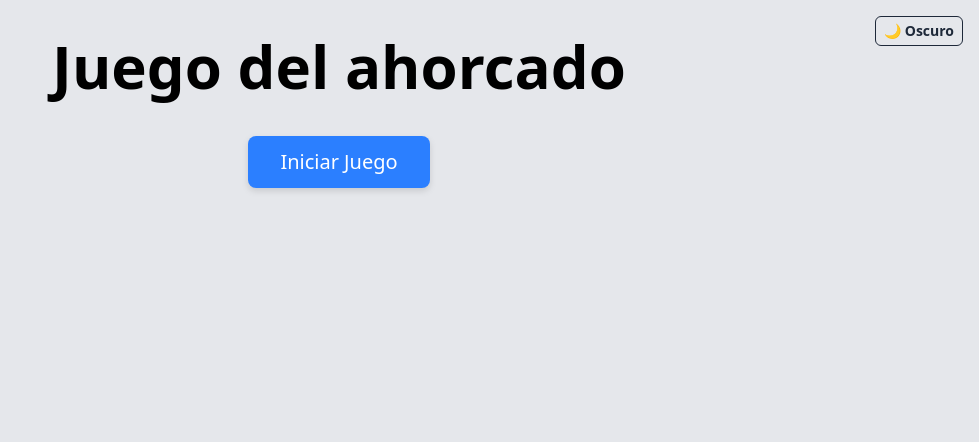
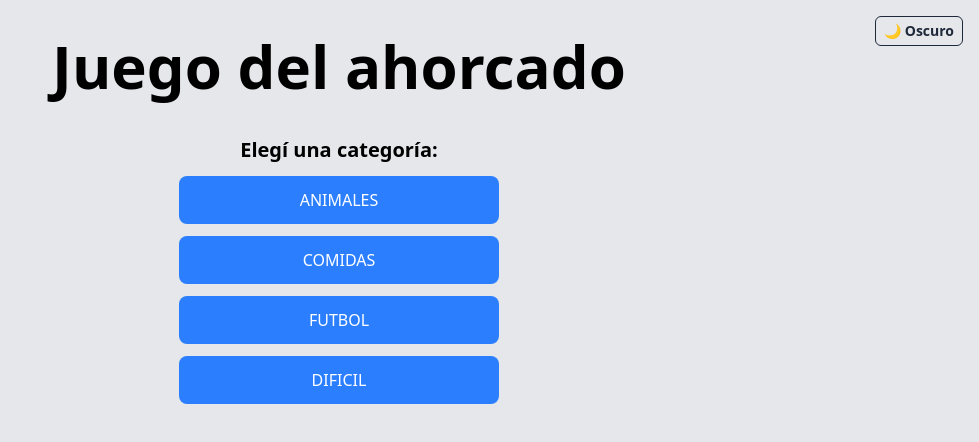
Before and after one commit to joaub/juego-del-ahorcado.V2, a React (Vite) app: page / in a window 1280 px wide. Shown: the top 442 px of the page, without its empty margins (301-1280 px from the left). Built offline with nearby package versions, Linux system fonts and the light colour scheme.

Commit message:
dividiendo por categorias

```diff
--- a/src/App.jsx
+++ b/src/App.jsx
@@ -12,10 +12,15 @@ function App() {
   const [palabraAdivinada, setPalabraAdivinada] = useState([]);
   const [letrasIngresadas, setLetrasIngresadas] = useState(new Set());
   const [inputLetra, setInputLetra] = useState("");
+  const [categoria, setCategoria] = useState(null);
 
   // Inicializa el juego
   const iniciar = () => {
-    const palabra = palabras[Math.floor(Math.random() * palabras.length)].toLowerCase();
+    if (!categoria) return;
+
+    const lista = palabras[categoria];
+    const palabra = lista[Math.floor(Math.random() * lista.length)].toLowerCase();
+
     setPalabraSecreta(palabra);
     const palabraVisible = palabra.split("").map(c => (c === " " ? " " : "_"));
     setPalabraAdivinada(palabraVisible);
@@ -23,6 +28,7 @@ function App() {
     setLetrasIngresadas(new Set());
     setMensaje(null);
   };
+
   const handleKeyDown = (e) => {
     if (e.key === "Enter") {
       comprobar();
@@ -34,7 +40,7 @@ function App() {
       iniciar();
     }
 
-  }, [pantalla]);
+  }, [pantalla,categoria]);
 
   const comprobar = (letraParam) => {
     if (juegoTerminado || (mensaje && (mensaje.tipo === "ganar" || mensaje.tipo === "perder"))) {
@@ -179,6 +185,22 @@ function App() {
         {pantalla === "inicio" ? (
           <section className='flex flex-col items-center text-center p-2 w-full'>
             <h1 className="text-3xl sm:text-4xl md:text-5xl lg:text-6xl font-bold mb-6 mt-3 text-center p-4">Juego del ahorcado</h1>
+            <h2 className="text-xl font-semibold mb-3">Elegí una categoría:</h2>
+
+            <div className="grid grid-cols-1 gap-3 mb-6 w-full max-w-xs">
+              {Object.keys(palabras).map(cat => (
+                <button
+                  key={cat}
+                  onClick={() => {
+                    setCategoria(cat);
+                    setPantalla("juego");
+                  }}
+                  className="px-6 py-3 bg-blue-500 text-white rounded-lg hover:bg-blue-600 transition"
+                >
+                  {cat.toUpperCase()}
+                </button>
+              ))}
+            </div>
             <button
               onClick={() => setDarkMode(!darkMode)}
               className={`absolute top-1 right-1 md:top-4 md:right-4 px-2 py-1 border rounded-md text-sm font-semibold transition ${darkMode
@@ -188,12 +210,7 @@ function App() {
             >
               {darkMode ? "☀️ Claro" : "🌙 Oscuro"}
             </button>
-            <button
-              onClick={() => setPantalla("juego")}
-              className="drop-shadow-md hover:drop-shadow-lg px-8 py-3 bg-blue-500 hover:bg-blue-600 text-white text-xl rounded-lg transition w-3/4 sm:w-auto"
-            >
-              Iniciar Juego
-            </button>
+
           </section>
         ) : (
           <section className="flex flex-col justify-center items-center text-center p-4 sm:p-6 w-full ">
--- a/src/palabras.js
+++ b/src/palabras.js
@@ -1,38 +1,60 @@
-export const palabras = [
-    'javascript',
-    'react', 'Boca juniors','Real Madrid',
-    'programacion', 'desarrollo',
-    'computadora',"Barcelona",
-    'teclado',
-    'monitor',"River plate",
-    "argentina",
-    "independiente","Godoy cruz",
-    "Independiente Rivadavia",
-    "san martin","gimnasia y esgrima de mendoza",
-    "san lorenzo","rosario central",
-    "tigre","banfield",
-    "arsenal","newells",
-    "colon","gimnasia",
-    "huracan","velez",
-    "elefante","murcielago",
-    "avion",
-    "tren","racing",
-    "futbol",
-    "pelicula","jazz",
-    "guitarra","piano",
-    "violin","saxofon",
-    "trompeta", "flamenco",
-    "cocodrilo",
-    "hipopotamo", "jirafa",
-    "camello","delfin",
-    "burbuja","estrella",
-    "planeta","cometa",
-    "galaxia",
-    "universo","constelacion",
-    "astronauta",
-    "cohete","saturno",
-    "otorrinolaringólogo",
-    "electroencefalografia","caleidoscopio",
-    "inconstitucionalmente",
-    "anticonstitucionalmente"
-];
+export const palabras = {
+  animales: [
+    "perro", "gato", "elefante", "jirafa", "canguro",
+    "delfin", "ballena", "leon", "tigre", "ardilla","loro","aguila",
+    "serpiente","camaleon","hipopotamo","rinoceronte","zorro","mapache"
+  ],
+
+  comidas: [
+    "pizza", "milanesa", "hamburguesa", "helado",
+    "ñoquis", "ravioles", "tortilla", "empanada","asado", "pastel de papa"
+  ],
+
+  futbol: [
+    "river plate",
+    "boca juniors",
+    "san lorenzo",
+    "racing",
+    "independiente",
+    "rosario central",
+    "newells",
+    "estudiantes",
+    "gimnasia",
+    "velez",
+    "argentinos juniors",
+    "Gimnasia de mendoza",
+    "talleres de cordoba",
+    "colon de santa fe",
+    "independiente rivadavia",
+
+    "barcelona",
+    "real madrid",
+    "manchester united",
+    "manchester city",
+    "chelsea",
+    "juventus",
+    "inter",
+    "milan",
+    "paris saint germain",
+    "ajax","roma",
+    "napoli",
+    "bayern munich",
+    "liverpool",
+    "arsenal",
+    "atletico de madrid",
+    "tottenham"
+  ],
+
+  dificil: [
+    "electrocardiograma",
+    "hipopotamo",
+    "jurisprudencia",
+    "murcielago",
+    "microorganismo",
+    "otorrinolaringologo",
+    "paralelepipedo",
+    "anticonstitucionalmente",
+    "desoxirribonucleico",
+    "esternocleidomastoideo"
+  ]
+};
```
